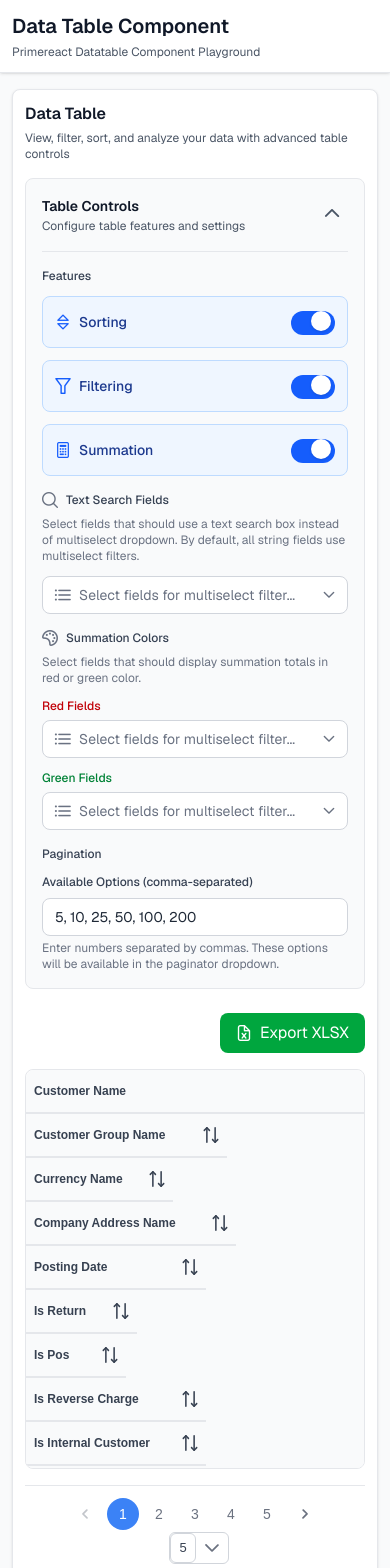
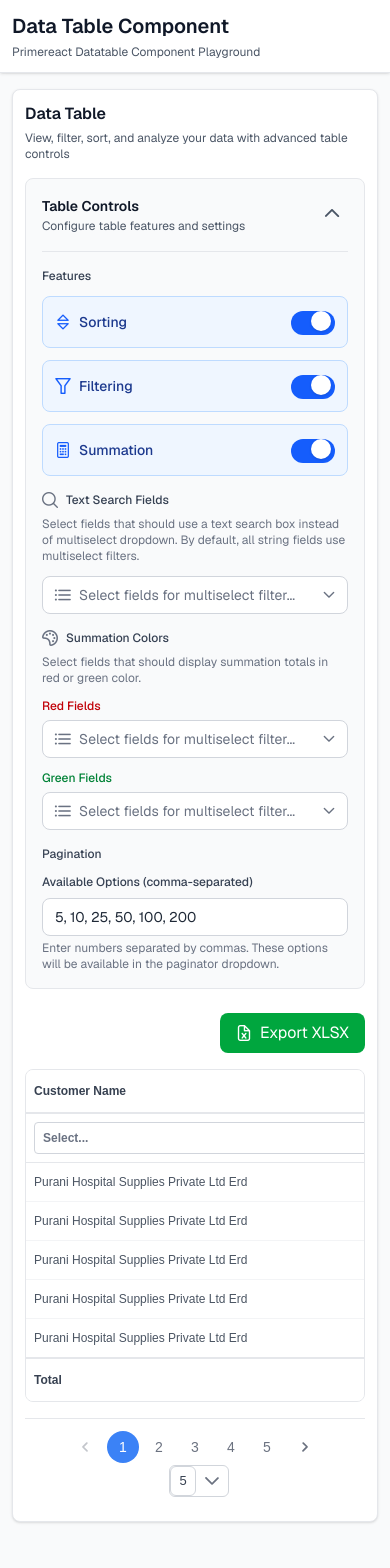
Before and after one commit to VICTORVICKIE/datatable-component, a Next.js app: page / in a window 390 px wide. Shown: the top 1568 px of the page. After the commit the page ends 1538 px from the top, so only its background shows below. Built offline with nearby package versions, Linux system fonts and the light colour scheme; a web font is replaced by a local one.

Commit message:
fix responsive

```diff
--- a/src/app/globals.css
+++ b/src/app/globals.css
@@ -57,7 +57,6 @@ body {
 
 @media (min-width: 640px) {
     .p-inputtext {
-        font-size: 0.875rem;
         padding: 0.625rem 0.875rem;
     }
 }
@@ -80,7 +79,6 @@ body {
 
 .p-datatable {
     border-radius: 8px;
-    overflow: hidden;
     width: 100%;
 }
 
@@ -126,7 +124,6 @@ body {
 @media (min-width: 1024px) {
     .p-datatable .p-datatable-thead > tr > th {
         padding: 1rem;
-        font-size: 0.875rem;
     }
 }
 
@@ -149,14 +146,19 @@ body {
     min-width: 0;
 }
 
+/* Standardize all filter component heights */
 .p-datatable .p-column-filter-row .p-inputtext,
 .p-datatable .p-column-filter-row .p-inputnumber-input {
     width: 100%;
     font-size: 0.75rem;
     padding: 0.375rem 0.5rem;
+    min-height: 2rem;
+    height: 2rem;
+    box-sizing: border-box;
 }
 
-.p-datatable .p-column-filter-menu-button {
+.p-datatable .p-column-filter-menu-button,
+.p-datatable .p-column-filter-clear-button {
     width: 1.75rem;
     height: 1.75rem;
     border-radius: 4px;
@@ -165,6 +167,12 @@ body {
     display: flex;
     align-items: center;
     justify-content: center;
+}
+
+.p-datatable .p-column-filter-menu-button .p-icon,
+.p-datatable .p-column-filter-clear-button .p-icon {
+    width: 0.875rem;
+    height: 0.875rem;
 }
 
 .p-datatable .p-column-filter-menu-button:hover {
@@ -176,30 +184,9 @@ body {
     color: white;
 }
 
-.p-datatable .p-column-filter-menu-button .p-icon {
-    width: 0.875rem;
-    height: 0.875rem;
-}
-
-.p-datatable .p-column-filter-clear-button {
-    width: 1.75rem;
-    height: 1.75rem;
-    border-radius: 4px;
-    transition: all 0.2s ease;
-    flex-shrink: 0;
-    display: flex;
-    align-items: center;
-    justify-content: center;
-}
-
 .p-datatable .p-column-filter-clear-button:hover {
     background: #fee2e2;
     color: #dc2626;
-}
-
-.p-datatable .p-column-filter-clear-button .p-icon {
-    width: 0.875rem;
-    height: 0.875rem;
 }
 
 .p-datatable .p-column-filter-clear-button.p-hidden-space {
@@ -240,6 +227,16 @@ body {
     margin: 0.25rem 0;
 }
 
+/* Checkbox filter wrapper - ensure consistent height */
+.p-column-filter-checkbox-wrapper {
+    display: flex;
+    align-items: center;
+    justify-content: center;
+    min-height: 2rem;
+    height: 2rem;
+    width: 100%;
+}
+
 .p-datatable .p-tristatecheckbox {
     width: 1.5rem;
     height: 1.5rem;
@@ -273,6 +270,23 @@ body {
     .p-datatable .p-column-filter-row .p-inputnumber-input {
         font-size: 0.8rem;
         padding: 0.5rem 0.625rem;
+        min-height: 2.25rem;
+        height: 2.25rem;
+    }
+
+    .date-range-filter .date-range-calendar .p-inputtext {
+        min-height: 2.25rem;
+        height: 2.25rem;
+    }
+
+    .multiselect-filter-container > button {
+        min-height: 2.25rem;
+        height: 2.25rem;
+    }
+
+    .p-column-filter-checkbox-wrapper {
+        min-height: 2.25rem;
+        height: 2.25rem;
     }
 
     .p-datatable .p-column-filter-menu-button,
@@ -297,6 +311,23 @@ body {
     .p-datatable .p-column-filter-row .p-inputnumber-input {
         font-size: 0.875rem;
         padding: 0.5rem 0.75rem;
+        min-height: 2.25rem;
+        height: 2.25rem;
+    }
+
+    .date-range-filter .date-range-calendar .p-inputtext {
+        min-height: 2.25rem;
+        height: 2.25rem;
+    }
+
+    .multiselect-filter-container > button {
+        min-height: 2.25rem;
+        height: 2.25rem;
+    }
+
+    .p-column-filter-checkbox-wrapper {
+        min-height: 2.25rem;
+        height: 2.25rem;
     }
 }
 
@@ -549,32 +580,7 @@ body {
     box-shadow: 2px 0 4px rgba(0, 0, 0, 0.05);
 }
 
-@media (max-width: 768px) {
-    .p-datatable .p-frozen-column {
-        position: relative !important;
-        box-shadow: none;
-    }
-}
-
-.p-datatable-wrapper {
-    overflow-x: auto;
-    -webkit-overflow-scrolling: touch;
-}
-
-@media (max-width: 640px) {
-    .p-datatable .p-datatable-thead > tr > th,
-    .p-datatable .p-datatable-tbody > tr > td {
-        min-height: 44px;
-        display: flex;
-        align-items: center;
-    }
-
-    .p-datatable .p-sortable-column {
-        cursor: pointer;
-        -webkit-tap-highlight-color: rgba(59, 130, 246, 0.1);
-    }
-}
-
+/* Custom scrollbar styles */
 .p-datatable-scrollable-wrapper,
 .p-datatable-wrapper,
 .p-scroller,
@@ -636,8 +642,18 @@ body {
     border-radius: 0 0 8px 0;
 }
 
+/* Responsive table container */
 .responsive-table-container {
     max-height: 400px;
+    width: 100%;
+    overflow-x: auto;
+    overflow-y: auto;
+    -webkit-overflow-scrolling: touch;
+    position: relative;
+}
+
+.responsive-table-container .p-datatable-scrollable-body {
+    max-height: inherit;
 }
 
 @media (min-width: 640px) {
@@ -652,8 +668,78 @@ body {
     }
 }
 
-.responsive-table-container .p-datatable-scrollable-body {
-    max-height: inherit;
+/* Table wrappers */
+.p-datatable-wrapper,
+.p-datatable-scrollable-wrapper {
+    width: 100%;
+    overflow-x: auto;
+    overflow-y: auto;
+    -webkit-overflow-scrolling: touch;
+}
+
+.p-datatable-scrollable-wrapper {
+    position: relative;
+}
+
+/* Frozen columns - sticky positioning */
+.p-datatable .p-datatable-thead > tr > th.p-frozen-column,
+.p-datatable .p-datatable-tbody > tr > td.p-frozen-column,
+.p-datatable .p-datatable-tfoot > tr > td.p-frozen-column,
+.p-datatable-scrollable-wrapper .p-datatable-thead > tr > th.p-frozen-column,
+.p-datatable-scrollable-wrapper .p-datatable-tbody > tr > td.p-frozen-column,
+.p-datatable-scrollable-wrapper .p-datatable-tfoot > tr > td.p-frozen-column {
+    position: sticky !important;
+    left: 0 !important;
+    z-index: 1 !important;
+    background: #ffffff !important;
+    box-shadow: 2px 0 4px rgba(0, 0, 0, 0.05) !important;
+}
+
+/* Disable frozen columns on mobile */
+@media (max-width: 768px) {
+    .p-datatable .p-datatable-thead > tr > th.p-frozen-column,
+    .p-datatable .p-datatable-tbody > tr > td.p-frozen-column,
+    .p-datatable .p-datatable-tfoot > tr > td.p-frozen-column,
+    .p-datatable-scrollable-wrapper .p-datatable-thead > tr > th.p-frozen-column,
+    .p-datatable-scrollable-wrapper .p-datatable-tbody > tr > td.p-frozen-column,
+    .p-datatable-scrollable-wrapper .p-datatable-tfoot > tr > td.p-frozen-column {
+        position: relative !important;
+        left: auto !important;
+        box-shadow: none !important;
+        z-index: auto !important;
+    }
+}
+
+/* Mobile table adjustments */
+@media (max-width: 640px) {
+    .p-datatable .p-datatable-thead > tr > th:not(.p-frozen-column),
+    .p-datatable .p-datatable-tbody > tr > td:not(.p-frozen-column) {
+        min-height: 44px;
+        white-space: nowrap;
+    }
+
+    .p-datatable .p-sortable-column {
+        cursor: pointer;
+        -webkit-tap-highlight-color: rgba(59, 130, 246, 0.1);
+    }
+
+    .responsive-table-container {
+        scrollbar-width: thin;
+    }
+
+    .responsive-table-container::-webkit-scrollbar {
+        width: 8px;
+        height: 8px;
+    }
+
+    .responsive-table-container::-webkit-scrollbar-thumb {
+        background: rgba(0, 0, 0, 0.2);
+        border-radius: 4px;
+    }
+
+    .responsive-table-container::-webkit-scrollbar-track {
+        background: rgba(0, 0, 0, 0.05);
+    }
 }
 
 /* Date Range Filter Styles */
@@ -669,6 +755,9 @@ body {
     font-size: 0.75rem;
     padding: 0.375rem 0.5rem 0.375rem 2rem;
     width: 100%;
+    min-height: 2rem;
+    height: 2rem;
+    box-sizing: border-box;
 }
 
 .date-range-filter .date-range-calendar .p-datepicker-trigger {
@@ -742,6 +831,12 @@ body {
     width: 100%;
 }
 
+.multiselect-filter-container > button {
+    min-height: 2rem;
+    height: 2rem;
+    box-sizing: border-box;
+}
+
 .multiselect-filter-container input[type="checkbox"] {
     cursor: pointer;
 }
--- a/src/app/page.jsx
+++ b/src/app/page.jsx
@@ -19,7 +19,7 @@ function useLocalStorageBoolean(key, defaultValue) {
     } catch (error) {
       try {
         window.localStorage.removeItem(key);
-      } catch {}
+      } catch { }
       return defaultValue;
     }
   });
@@ -72,7 +72,7 @@ function useLocalStorageArray(key, defaultValue) {
       // If parsing fails, try to clean up invalid data
       try {
         window.localStorage.removeItem(key);
-      } catch {}
+      } catch { }
       return defaultValue;
     }
   });
--- a/src/components/DataTable.jsx
+++ b/src/components/DataTable.jsx
@@ -1103,7 +1103,7 @@ export default function DataTableComponent({
     const filterState = get(filters, col);
     const value = get(filterState, 'value', null);
     return (
-      <div className="flex items-center justify-center">
+      <div className="flex items-center justify-center p-column-filter-checkbox-wrapper">
         <CustomTriStateCheckbox
           value={value}
           onChange={(newValue) => updateFilter(col, newValue)}
@@ -1294,7 +1294,7 @@ export default function DataTableComponent({
         </div>
       )}
 
-      <div className="border border-gray-200 rounded-lg overflow-hidden w-full overflow-x-auto responsive-table-container">
+      <div className="border border-gray-200 rounded-lg overflow-hidden w-full responsive-table-container">
         <DataTable
           value={paginatedData}
           scrollable={scrollable}
```
